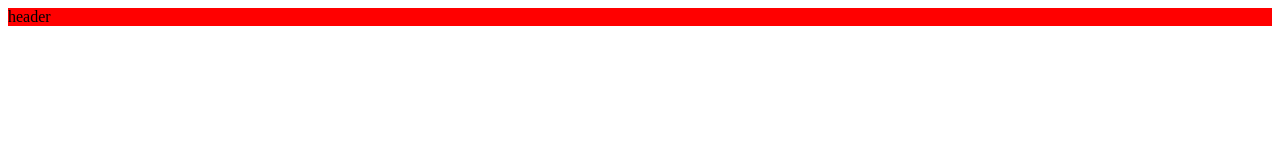
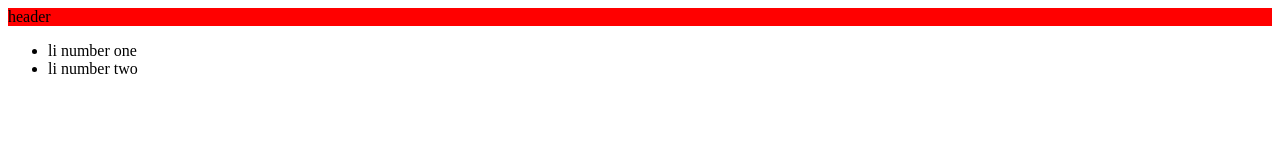
Before and after one commit to mohammad-khs/experimnetal-project-one, a plain HTML site: page index.html in a window 1280 px wide. Drawn offline with Linux system fonts and the light colour scheme.

Commit message:
ul added

```diff
--- a/index.html
+++ b/index.html
@@ -1,5 +1,6 @@
 <!DOCTYPE html>
 <html lang="en">
+
 <head>
     <meta charset="UTF-8">
     <meta http-equiv="X-UA-Compatible" content="IE=edge">
@@ -7,9 +8,17 @@
     <title>Document</title>
     <link rel="stylesheet" href="style.css">
 </head>
+
 <body>
     <header>
         header
     </header>
+    <main>
+        <ul>
+            <li>li number one</li>
+            <li>li number two</li>
+        </ul>
+    </main>
 </body>
+
 </html>
```
